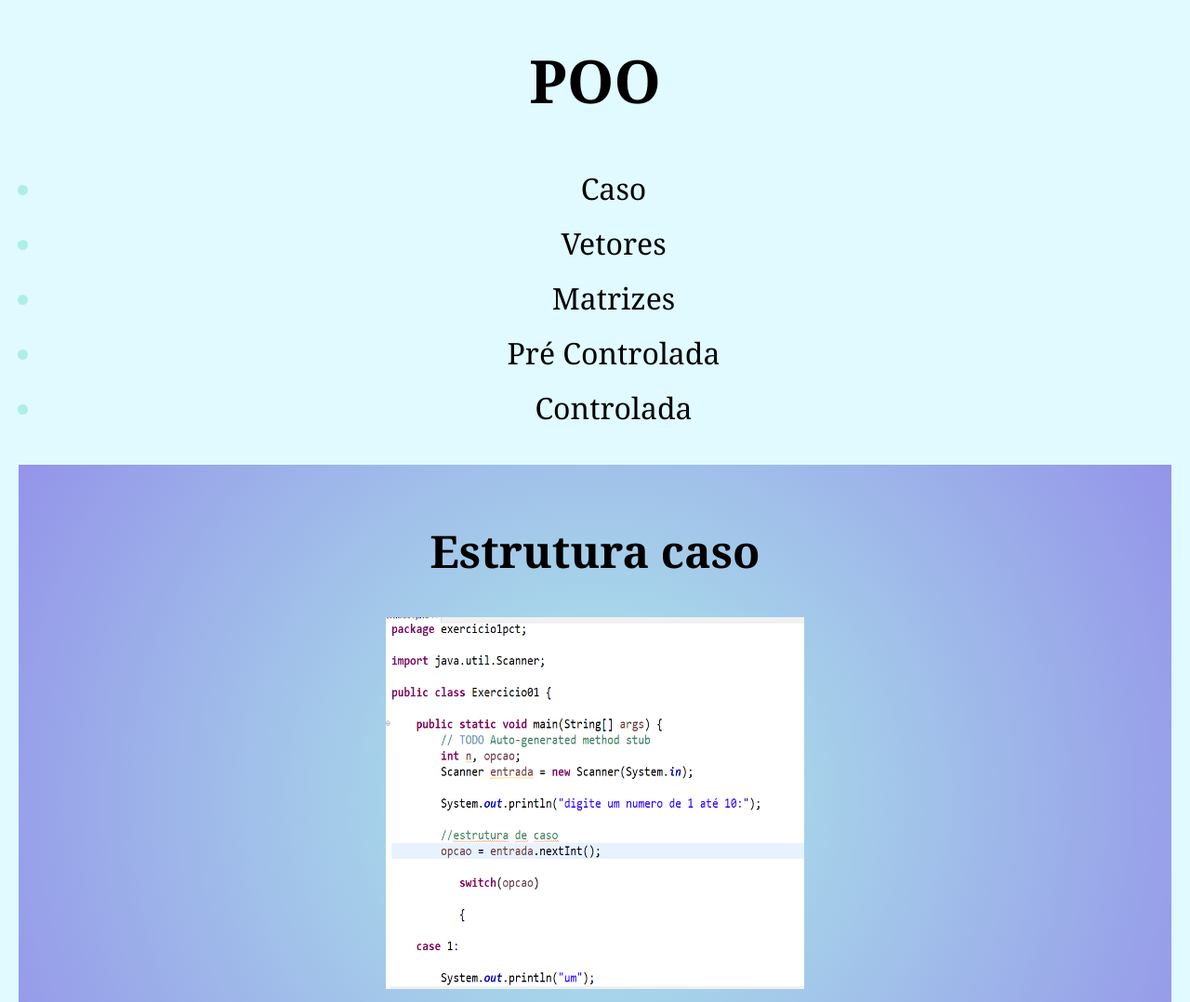
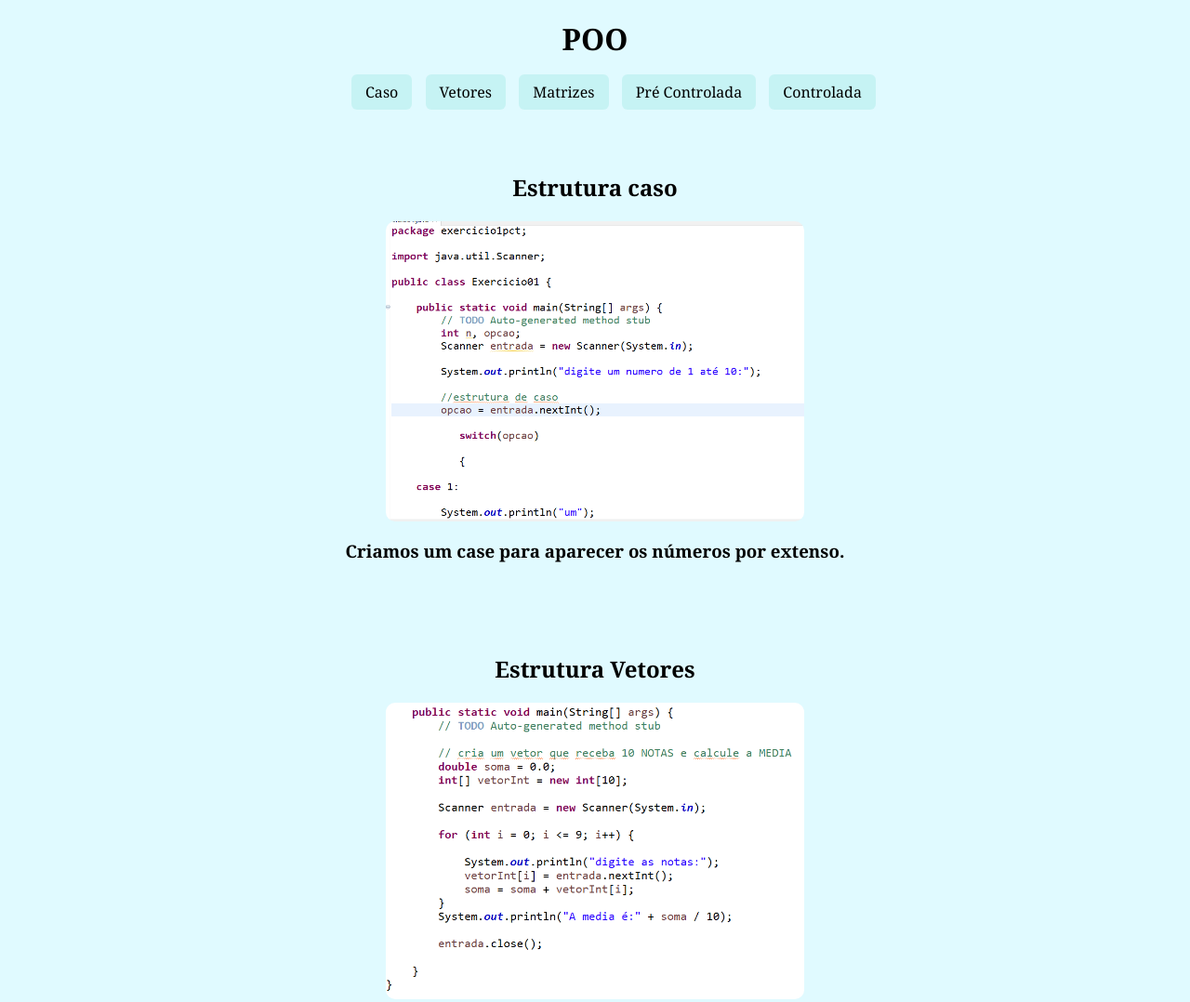
Before and after one commit to rebekawanda/POOs, a plain HTML site: page index.html in a window 1280 px wide. Shown: the top 1078 px of the page at 93% size. Drawn offline with Linux system fonts and the light colour scheme.

Commit message:
Update poo.css

```diff
--- a/poo.css
+++ b/poo.css
@@ -1,46 +1,64 @@
-.car {
+/* Corpo */
+body {
+    background-color: #e0faff;
     font-family: Georgia, 'Times New Roman', Times, serif;
-    background: radial-gradient(circle, rgba(174,238,234,1) 0%, rgba(148,148,233,1) 100%);
-    padding: 20px;
-    margin: 0 auto;
-    max-width: 1200px; /* Limita largura em telas grandes */
-    text-align: center; /* Centraliza conteúdo */
+    margin: 0;
+    padding: 0;
+    text-align: center;
 }
 
-.title {
-    font-family: Georgia, 'Times New Roman', Times, serif;
-    text-align: center;
-    font-size: 2rem;
-    margin-bottom: 15px;
+/* Título */
+.title h1 {
+    margin: 20px 0;
 }
 
+/* Links do menu */
 .link {
-    color: rgb(174,238,234);
-    font-family: Georgia, 'Times New Roman', Times, serif;
-    text-align: center; /* Centraliza links */
-    display: block;
-    margin: 5px auto;
+    text-align: center;
+    margin: 10px 0;
+}
+
+.link li {
+    list-style: none;
+    display: inline-block;
+    margin: 5px;
 }
 
 a:link, a:visited {
     color: black;
     padding: 8px 15px;
-    text-align: center;
     text-decoration: none;
-    display: inline-block;
     border-radius: 6px;
     transition: background-color 0.3s ease;
+    background: rgba(174,238,234,0.5);
 }
 
 a:hover, a:active {
     background-color: rgba(148,148,233,1);
+    color: white;
 }
 
+/* Seções */
+section {
+    margin: 40px auto;
+    max-width: 800px;
+    padding: 10px;
+}
+
+/* Imagens responsivas */
+.car img {
+    max-width: 100%;
+    height: auto;
+    display: block;
+    margin: 10px auto;
+    border-radius: 10px;
+}
+
+/* Responsividade */
 @media (max-width: 768px) {
-    .title {
+    .title h1 {
         font-size: 1.6rem;
     }
-
     a:link, a:visited {
         display: block;
         margin: 8px auto;
@@ -49,10 +67,9 @@ a:hover, a:active {
 }
 
 @media (max-width: 480px) {
-    .title {
+    .title h1 {
         font-size: 1.3rem;
     }
-
     a:link, a:visited {
         font-size: 0.9rem;
         padding: 6px 10px;
```
